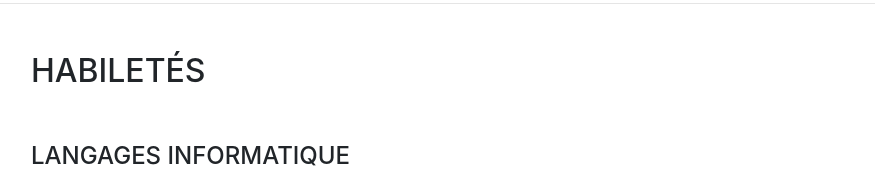
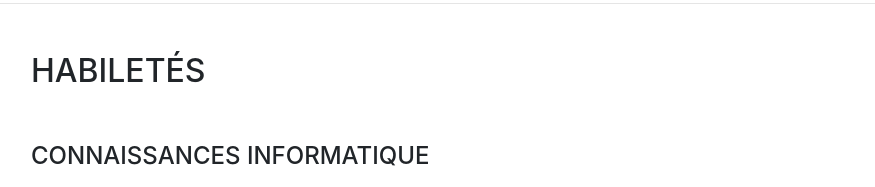
Before and after one commit to SamuelMenard/SamuelMenard.github.io, a website with bundled scripts: page index.html in a window 1280 px wide. Shown: the part 2399-2586 px from the top of the page, without its empty margins (289-1164 px from the left). Built offline with nearby package versions, Linux system fonts and the light colour scheme; a web font is replaced by a local one.

Commit message:
Update index.html

```diff
--- a/index.html
+++ b/index.html
@@ -162,7 +162,7 @@
         <div class="my-auto">
           <h2 class="mb-5">Habiletés</h2>
 
-          <div class="subheading mb-3">Langages informatique</div>
+          <div class="subheading mb-3">Connaissances informatique</div>
 
           <div class="row-habiletes">
             <div class="col-sm-6">
```
